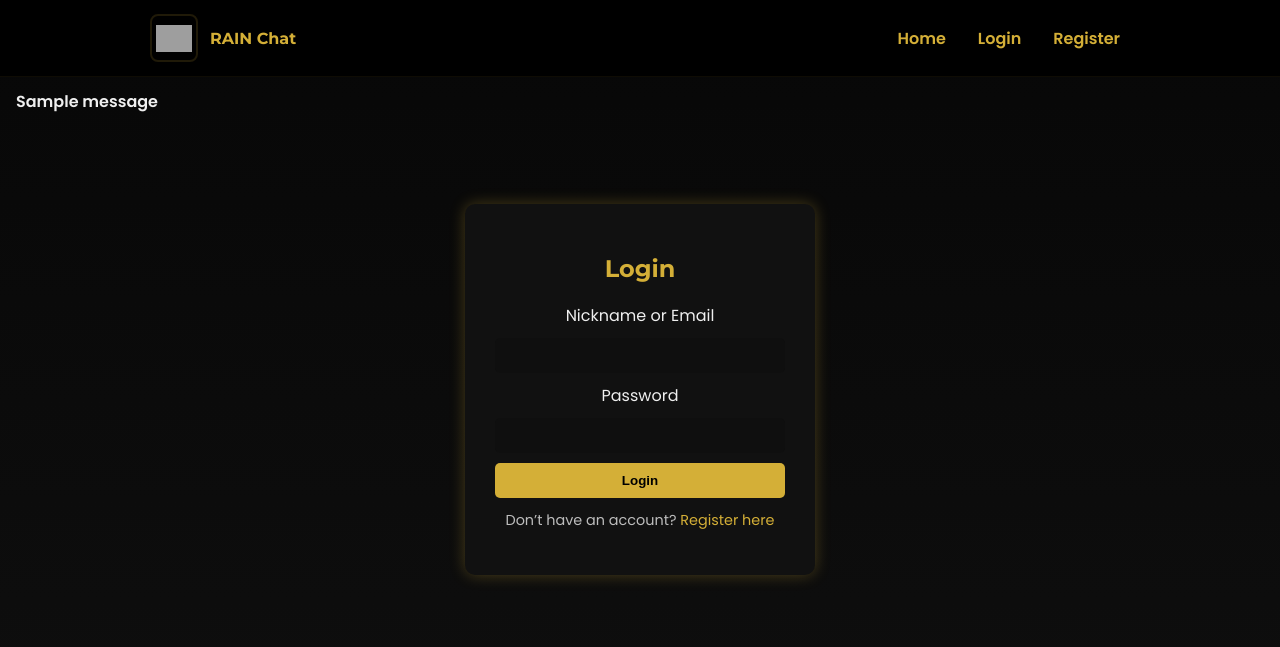
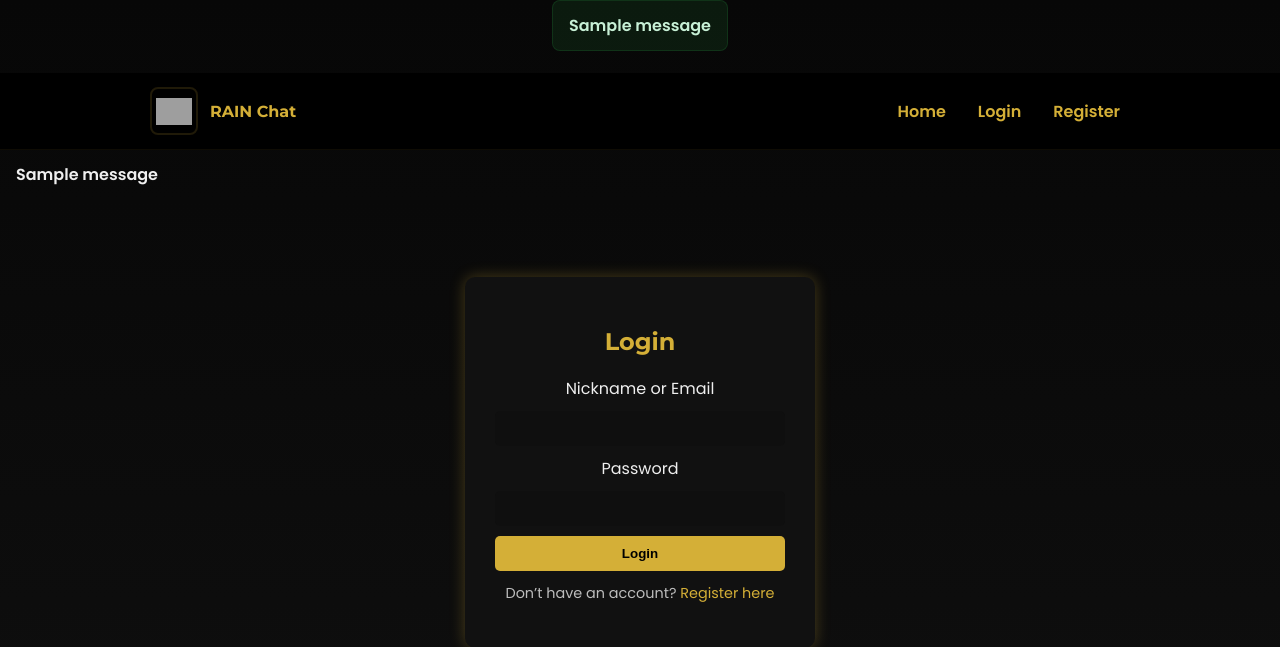
Before and after one commit to Damolaxo/rain-chat.github.io, a Flask app: a page that uses templates/base.html in a window 1280 px wide. Shown: the top 647 px of the page. Run offline with Flask 3, Linux system fonts and the light colour scheme; tables that the repository leaves empty hold one stand-in row (values such as "Sample post"); one stand-in notice (Sample message) is shown; some libraries are stand-ins or nearby versions; grey boxes are pictures that could not be loaded.

Commit message:
Update base.html

```diff
--- a/templates/base.html
+++ b/templates/base.html
@@ -14,7 +14,15 @@
   {% block head %}{% endblock %}
 </head>
 <body>
-
+  <div class="flash-wrap">
+  {% with messages = get_flashed_messages(with_categories=true) %}
+    {% if messages %}
+      {% for category, message in messages %}
+        <div class="flash flash-{{ category }}">{{ message }}</div>
+      {% endfor %}
+    {% endif %}
+  {% endwith %}
+</div>
   <!-- Header -->
   <header class="site-header">
     <div class="header-inner">
```
